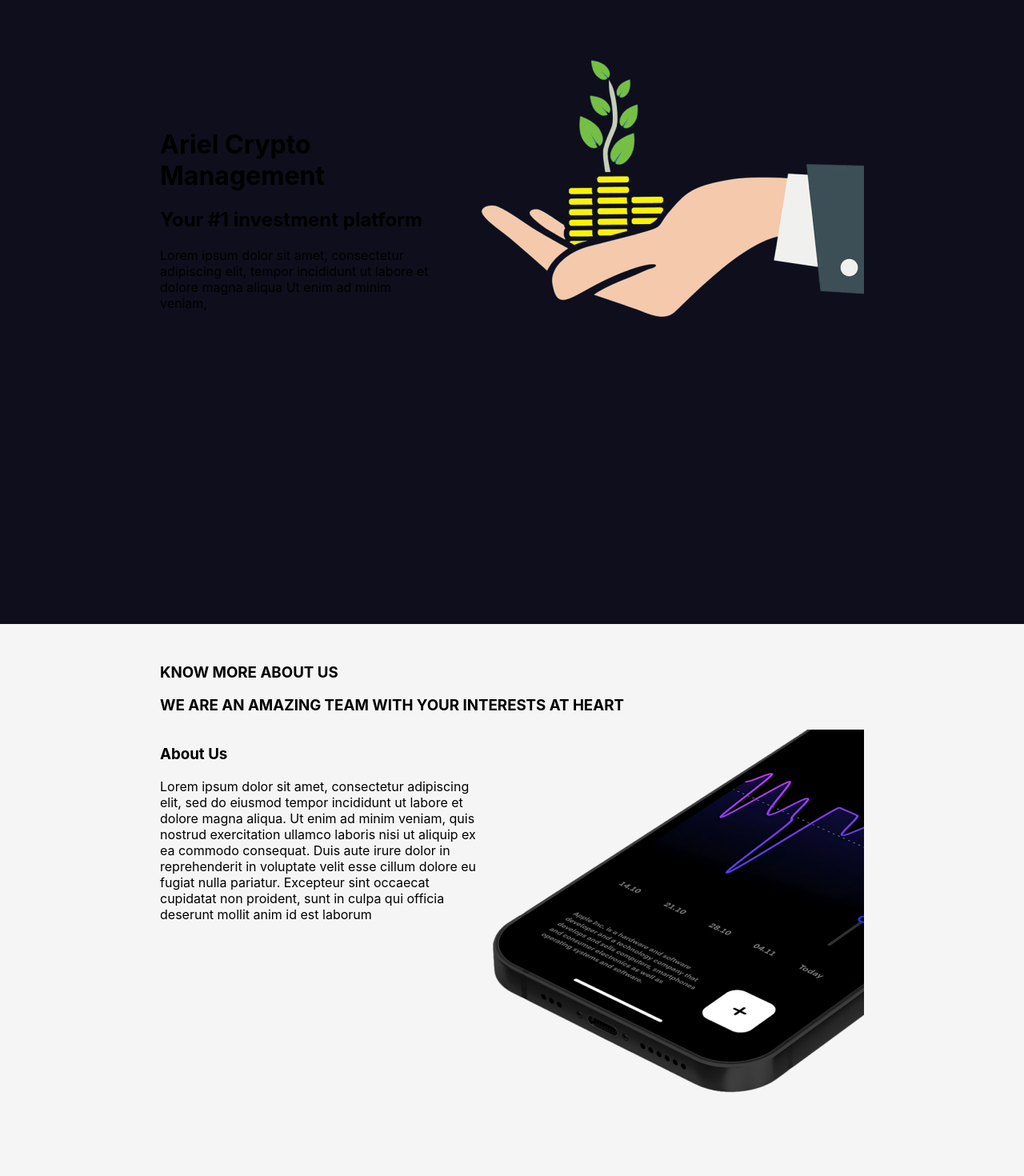
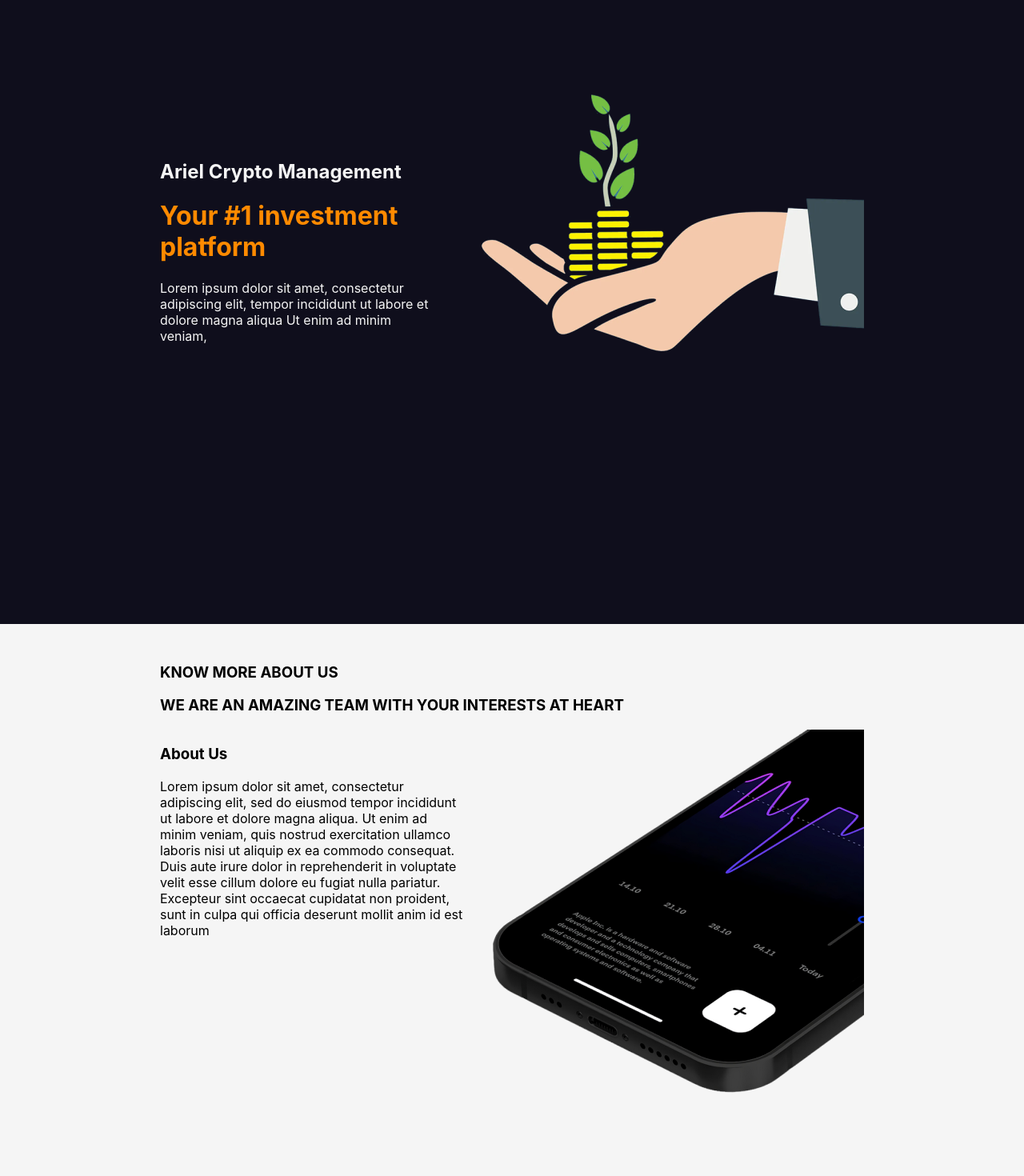
Before and after one commit to DrRichadams/ariel_web, a React (Create React App) app: page / in a window 1280 px wide. Shown: the part 80-1550 px from the top of the page at 80% size. Built offline with nearby package versions, Linux system fonts and the light colour scheme.

Commit message:
End of day commit

```diff
--- a/package.json
+++ b/package.json
@@ -8,6 +8,7 @@
     "@testing-library/user-event": "^13.5.0",
     "react": "^18.2.0",
     "react-dom": "^18.2.0",
+    "react-icons": "^4.4.0",
     "react-redux": "^8.0.2",
     "react-router-dom": "^6.3.0",
     "react-scripts": "5.0.1",
--- a/src/App.js
+++ b/src/App.js
@@ -1,4 +1,4 @@
-import React from 'react';
+import React, { useState, useEffect } from 'react';
 import { Routes, Route, Link } from "react-router-dom"
 
 import './index.css';
--- a/src/features/SectionContainer.js
+++ b/src/features/SectionContainer.js
@@ -7,6 +7,12 @@ const MainContainer = styled.div`
     /* background-color: ${colors.primary}; */
     background-color: ${props => props.color};
     min-height: 100vh;
+    @media (max-width: 1050px) {
+        padding: 30px 100px;
+    }
+    @media (max-width: 930px) {
+        padding: 30px 50px;
+    }
 `;
 
 export const SectionContainer = ({children, bg_color}) => {
--- a/src/index.css
+++ b/src/index.css
@@ -12,18 +12,32 @@ code {
     monospace;
 }
 
-.home_banner {
-  display: flex;
-  align-items: center;
-}
-
-.about_box {
-  display: flex;
-  align-items: flex-start;
-}
-
 .future_box_container {
   display: flex;
   gap: 20px;
   margin: 50px 0;
+  flex-wrap: wrap;
 }
+
+.left_sect,.right_sect {
+    flex: 1;
+}
+
+.right_sect {
+    flex: 1;
+    display: flex;
+    justify-content: center;
+    align-items: center;
+    /* margin: 30px 0; */
+    /* background-color: red; */
+}
+
+.left_about,
+.right_about {
+  flex: 1;
+}
+
+.right_about {
+  display: flex;
+  justify-content: flex-end;
+}
--- a/src/pages/HomePage.js
+++ b/src/pages/HomePage.js
@@ -3,39 +3,42 @@ import styled from "styled-components";
 import HomeMenu from "../components/HomeMenu";
 import { SectionContainer } from "../features/SectionContainer";
 import { colors } from "../constants/colors";
+import { Title1, Title2, Text1 } from "../utils/Titles";
+import { Img1 } from "../utils/Images";
 
 const HomePage = () => {
     return(
         <div className="home_page_">
             <SectionContainer bg_color={colors.primary}>
                 <HomeMenu />
-                <div className="home_banner">
+                {/* <div className="home_banner"> */}
+                <HomeBanner>
                     <div className="left_sect">
-                        <h1>Ariel Crypto Management</h1>
-                        <h2>Your #1 investment platform</h2>
-                        <p>
+                        <Title2 color={colors.secondary}>Ariel Crypto Management</Title2>
+                        <Title1 color={colors.accent}>Your #1 investment platform</Title1>
+                        <Text1 color={colors.secondary}>
                         Lorem ipsum dolor sit amet, consectetur adipiscing elit,
                         tempor incididunt ut labore et dolore magna aliqua
                         Ut enim ad minim veniam,
-                        </p>
+                        </Text1>
                     </div>
                     <div className="right_sect">
-                        <img src={process.env.PUBLIC_URL + "/images/banner_pic.png"} alt="" />
+                        <Img1 src={process.env.PUBLIC_URL + "/images/banner_pic.png"} alt="" />
                     </div>
-                </div>
+                </HomeBanner>
             </SectionContainer>
             <SectionContainer bg_color={colors.secondary}>
                 <h3>KNOW MORE ABOUT US</h3>
                 <h3>WE ARE AN AMAZING TEAM WITH YOUR INTERESTS AT HEART</h3>
-                <div className="about_box">
+                <About_sect className="about_box">
                     <div className="left_about">
                         <h3>About <span>Us</span></h3>
                         <p>Lorem ipsum dolor sit amet, consectetur adipiscing elit, sed do eiusmod tempor incididunt ut labore et dolore magna aliqua. Ut enim ad minim veniam, quis nostrud exercitation ullamco laboris nisi ut aliquip ex ea commodo consequat. Duis aute irure dolor in reprehenderit in voluptate velit esse cillum dolore eu fugiat nulla pariatur. Excepteur sint occaecat cupidatat non proident, sunt in culpa qui officia deserunt mollit anim id est laborum</p>
                     </div>
                     <div className="right_about">
-                        <img src={process.env.PUBLIC_URL + "/images/right_about.png"} alt="" />
+                        <Img1 src={process.env.PUBLIC_URL + "/images/right_about.png"} alt="" />
                     </div>
-                </div>
+                </About_sect>
             </SectionContainer>
             <SectionContainer bg_color={colors.secondary}>
                 <h3>WHAT WE STAND FOR.</h3>
@@ -55,15 +58,45 @@ const HomePage = () => {
                     </BoxContainer>
                 </div>
             </SectionContainer>
+            <SectionContainer bg_color={colors.bg_color}>
+
+            </SectionContainer>
         </div>
     )
 }
+
+const HomeBanner = styled.div`
+    display: flex;
+    align-items: center;
+    height: 80vh;
+    /* background-color: red; */
+    @media (max-width: 780px) {
+        flex-direction: column;
+    }
+`;
+
+const About_sect = styled.div`
+    display: flex;
+    align-items: flex-start;
+    min-height: 80vh;
+    /* background-color: red; */
+    gap: 20px;
+    @media (max-width: 780px) {
+        flex-direction: column;
+        align-items: flex-end;
+    }
+`;
 
 const BoxContainer = styled.div`
     box-shadow: 12px 12px 30px rgba(255, 138, 0, 0.4),
                 -12px -12px 30px rgba(255, 138, 0, 0.4);
     /* background-color: ${colors.bg_color}; */
     padding: 20px;
+    max-width: 300px;
+    /* min-width: 250px; */
+    @media (min-width: 450px) {
+        min-width: 250px;
+    }
 `;
 
 export default HomePage;
--- a/src/pages/Signup.js
+++ b/src/pages/Signup.js
@@ -1,10 +1,10 @@
-import React from "react"
+import React, { useState, useEffect } from "react"
 import styled from "styled-components";
 
 const Signup = () => {
     return(
         <div>
-            Sign up
+
         </div>
     )
 }
--- /dev/null
+++ b/src/utils/Images.js
@@ -0,0 +1,13 @@
+import styled from "styled-components";
+
+export const Img1 = styled.img`
+    /* width: 100%; */
+    @media (max-width: 1245px) {
+        width: 100%;
+        flex: 1;
+    }
+    @media (max-width: 780px) {
+        width: 80%;
+        flex: 1;
+    }
+`;
--- /dev/null
+++ b/src/utils/Titles.js
@@ -0,0 +1,14 @@
+import React from 'react'
+import styled from 'styled-components'
+
+export const Title1 = styled.h1`
+    color: ${props => props.color};
+`;
+
+export const Title2 = styled.h2`
+    color: ${props => props.color};
+`;
+
+export const Text1 = styled.p`
+    color: ${props => props.color};
+`;
```
Also changed, not shown: 1 other file (tests, documents, lock files or other folders).
